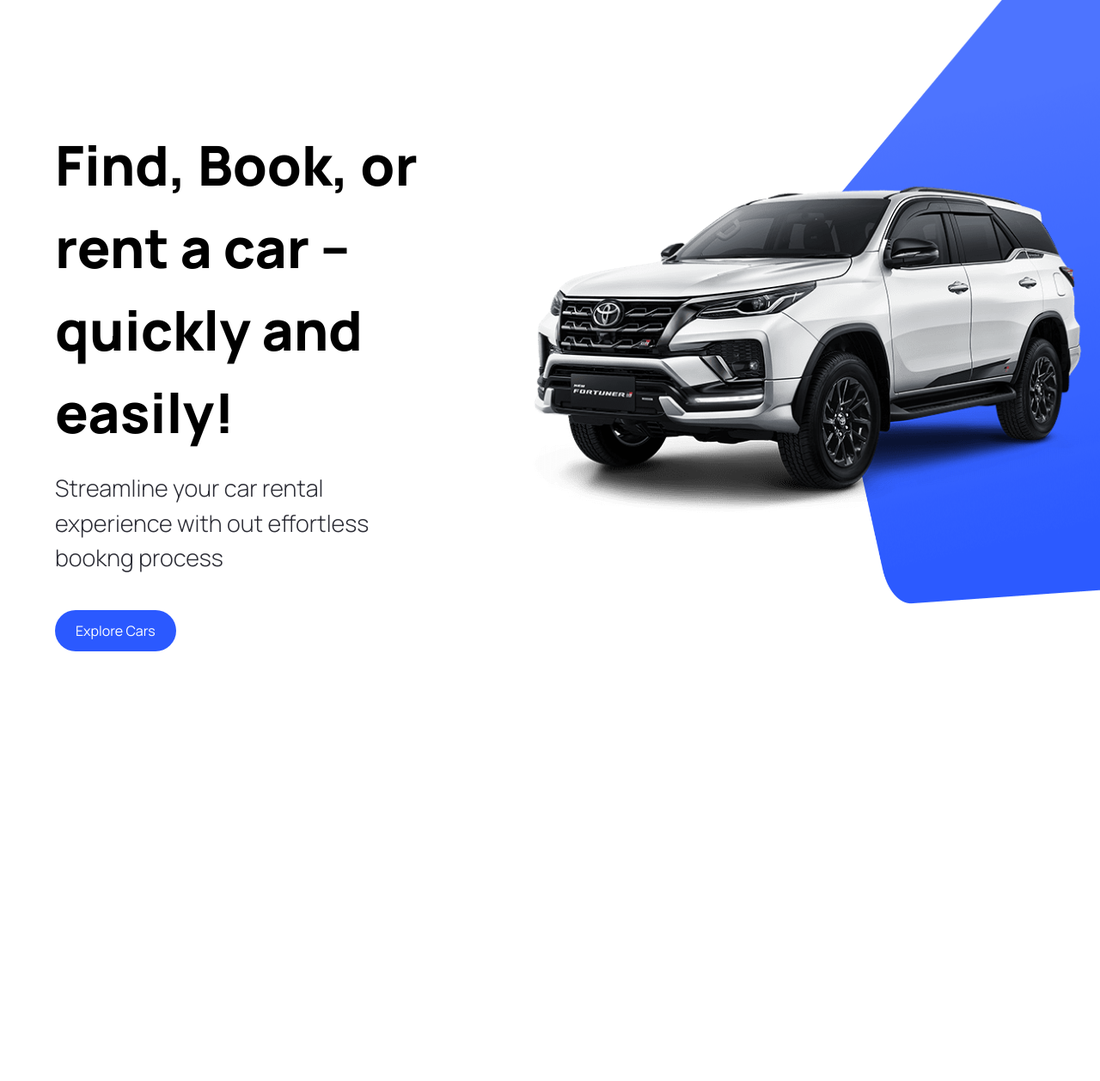
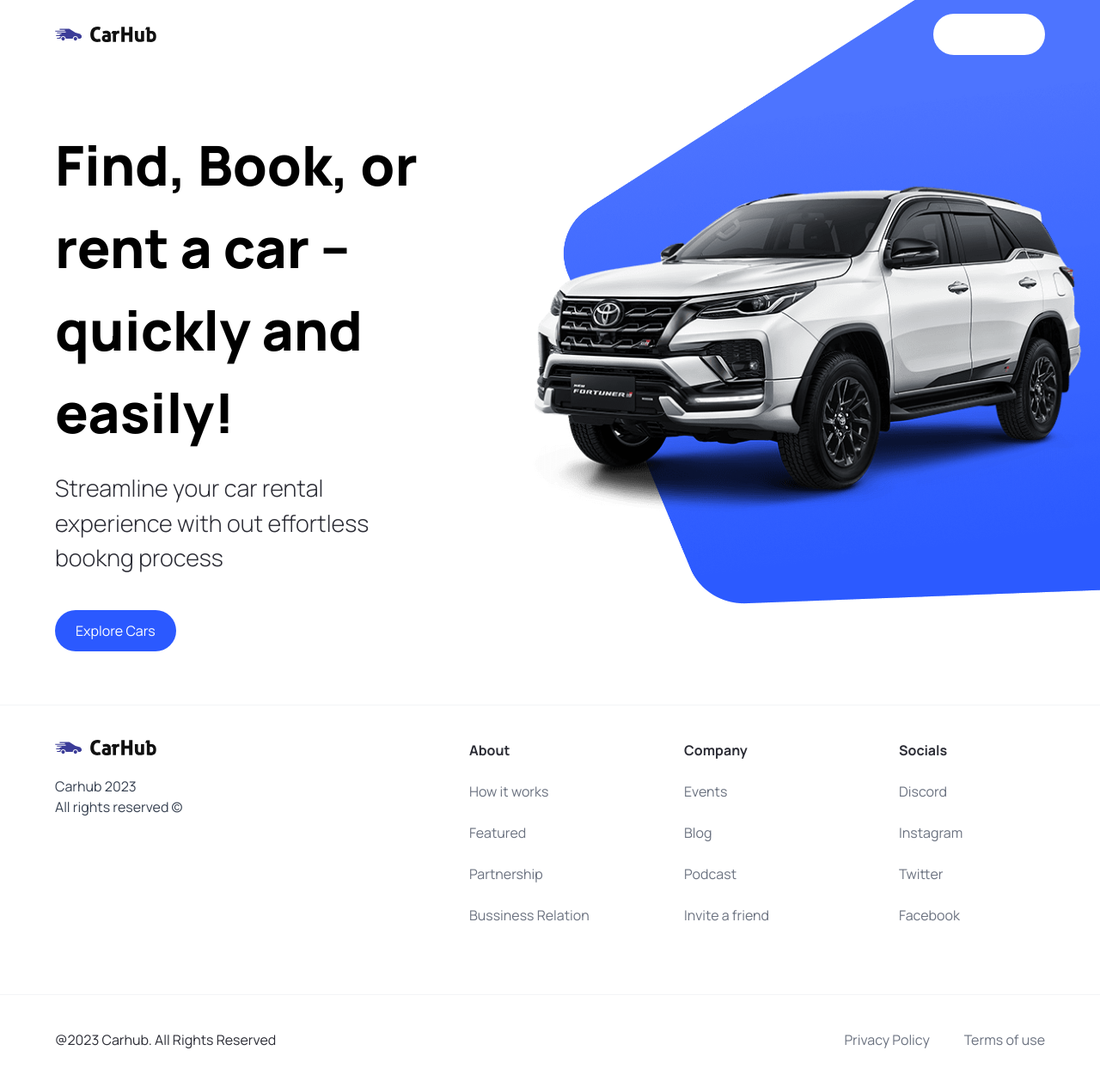
Before and after one commit to Nauman-Javed/carhub-nextjs, a Next.js app: page / in a window 1280 px wide. Shown: the top 1258 px of the page at 86% size. Before the commit the page ends 800 px from the top, so only its background shows below. Built offline with nearby package versions, Linux system fonts and the light colour scheme.

Commit message:
create navbar and footer

```diff
--- a/collections/CustomButton.tsx
+++ b/collections/CustomButton.tsx
@@ -4,13 +4,14 @@
 
 export const CustomButton = ({
   title,
+  btnType,
   styles,
   handleClick,
 }: customButtonProps) => {
   return (
     <button
       disabled={false}
-      type={"button"}
+      type={"button" || btnType}
       className={`custom-btn ${styles}`}
       onClick={handleClick}
     >
--- /dev/null
+++ b/components/Footer.tsx
@@ -0,0 +1,53 @@
+import React from "react";
+import Link from "next/link";
+import Image from "next/image";
+import { footerLinks } from "@/constants";
+
+export const Footer = () => {
+  return (
+    <footer className="flex flex-col text-black-100 mt-5 border-t border-gray-100">
+      <div className="flex max-md:flex-col flex-wrap justify-between gap-5 sm:px-16 px-6 py-10">
+        <div className="flex flex-col justify-start items-start gap-6">
+          <Image
+            src="/logo.svg"
+            alt="Logo"
+            width={118}
+            height={18}
+            className="object-contain"
+          />
+          <p className="text-base text-gray-700">
+            Carhub 2023 <br /> All rights reserved &copy;
+          </p>
+        </div>
+        <div className="footer__links">
+          {footerLinks.map((link) => (
+            <div className="footer__link" key={link.title}>
+              <h3 className="font-bold">{link.title}</h3>
+              {link.links.map((item) => (
+                <Link
+                  key={item.title}
+                  href={item.url}
+                  className="text-gray-500"
+                >
+                  {item.title}
+                </Link>
+              ))}
+            </div>
+          ))}
+        </div>
+      </div>
+
+      <div className="flex justify-between items-center flex-wrap mt-10 border-t border-gray-100 sm:px-16 px-6 py-10">
+        <p>@2023 Carhub. All Rights Reserved</p>
+        <div className="footer__copyrights-link">
+          <Link href="/" className="text-gray-500">
+            Privacy Policy
+          </Link>
+          <Link href="/" className="text-gray-500">
+            Terms of use
+          </Link>
+        </div>
+      </div>
+    </footer>
+  );
+};
--- a/components/Hero.tsx
+++ b/components/Hero.tsx
@@ -22,8 +22,8 @@
       <div className="hero__image-container">
         <div className="hero__image">
           <Image src="/hero.png" alt="hero" fill className="object-contain" />
-          <div className="hero__image-overlay"></div>
         </div>
+        <div className="hero__image-overlay"></div>
       </div>
     </div>
   );
--- /dev/null
+++ b/components/Navbar.tsx
@@ -0,0 +1,29 @@
+import React from "react";
+import Link from "next/link";
+import Image from "next/image";
+import { CustomButton } from "@/collections";
+
+export const Navbar = () => {
+  const ClickHandler = () => {};
+  return (
+    <header className="w-full absolute z-10">
+      <nav className="max-w-[1440px] mx-auto flex justify-between items-center sm:px-16 px-6 py-4">
+        <Link href="/" className="flex justify-center items-center">
+          <Image
+            src="/logo.svg"
+            alt="Car Hub Logo"
+            width={118}
+            height={18}
+            className="object-contain"
+          />
+        </Link>
+        <CustomButton
+          title="Sign in"
+          btnType="button"
+          styles="text-primary-blue rounded-full text-white bg-white min-w-[130px]"
+          handleClick={ClickHandler}
+        />
+      </nav>
+    </header>
+  );
+};
--- a/components/index.ts
+++ b/components/index.ts
@@ -1 +1,3 @@
 export * from "./Hero";
+export * from "./Footer";
+export * from "./Navbar";
--- /dev/null
+++ b/constants/index.tsx
@@ -0,0 +1,101 @@
+export const manufacturers = [
+  "Acura",
+  "Alfa Romeo",
+  "Aston Martin",
+  "Audi",
+  "Bentley",
+  "BMW",
+  "Buick",
+  "Cadillac",
+  "Chevrolet",
+  "Chrysler",
+  "Citroen",
+  "Dodge",
+  "Ferrari",
+  "Fiat",
+  "Ford",
+  "GMC",
+  "Honda",
+  "Hyundai",
+  "Infiniti",
+  "Jaguar",
+  "Jeep",
+  "Kia",
+  "Lamborghini",
+  "Land Rover",
+  "Lexus",
+  "Lincoln",
+  "Maserati",
+  "Mazda",
+  "McLaren",
+  "Mercedes-Benz",
+  "MINI",
+  "Mitsubishi",
+  "Nissan",
+  "Porsche",
+  "Ram",
+  "Rolls-Royce",
+  "Subaru",
+  "Tesla",
+  "Toyota",
+  "Volkswagen",
+  "Volvo",
+];
+
+export const yearsOfProduction = [
+  { title: "Year", value: "" },
+  { title: "2015", value: "2015" },
+  { title: "2016", value: "2016" },
+  { title: "2017", value: "2017" },
+  { title: "2018", value: "2018" },
+  { title: "2019", value: "2019" },
+  { title: "2020", value: "2020" },
+  { title: "2021", value: "2021" },
+  { title: "2022", value: "2022" },
+  { title: "2023", value: "2023" },
+];
+
+export const fuels = [
+  {
+    title: "Fuel",
+    value: "",
+  },
+  {
+    title: "Gas",
+    value: "Gas",
+  },
+  {
+    title: "Electricity",
+    value: "Electricity",
+  },
+];
+
+export const footerLinks = [
+  {
+    title: "About",
+    links: [
+      { title: "How it works", url: "/" },
+      { title: "Featured", url: "/" },
+      { title: "Partnership", url: "/" },
+      { title: "Bussiness Relation", url: "/" },
+    ],
+  },
+  {
+    title: "Company",
+    links: [
+      { title: "Events", url: "/" },
+      { title: "Blog", url: "/" },
+      { title: "Podcast", url: "/" },
+      { title: "Invite a friend", url: "/" },
+    ],
+  },
+  {
+    title: "Socials",
+    links: [
+      { title: "Discord", url: "/" },
+      { title: "Instagram", url: "/" },
+      { title: "Twitter", url: "/" },
+      { title: "Facebook", url: "/" },
+    ],
+  },
+];
--- a/pages/index.tsx
+++ b/pages/index.tsx
@@ -1,13 +1,15 @@
 import Image from "next/image";
 import { Inter } from "next/font/google";
-import { Hero } from "@/components";
+import { Footer, Hero, Navbar } from "@/components";
 
 const inter = Inter({ subsets: ["latin"] });
 
 export default function Home() {
   return (
     <main className="overflow-hidden ">
+      <Navbar />
       <Hero />
+      <Footer />
     </main>
   );
 }
--- a/types/index.ts
+++ b/types/index.ts
@@ -2,6 +2,7 @@
 
 export interface customButtonProps {
   title: string;
+  btnType?: "button" | "submit";
   styles?: string;
   handleClick: MouseEventHandler<HTMLButtonElement>;
 }
```
